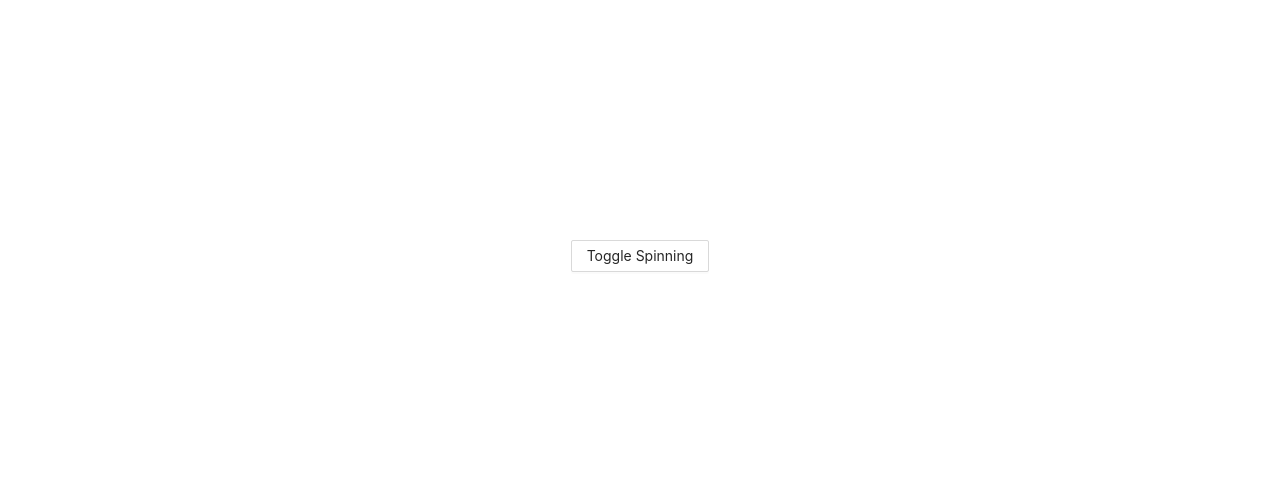
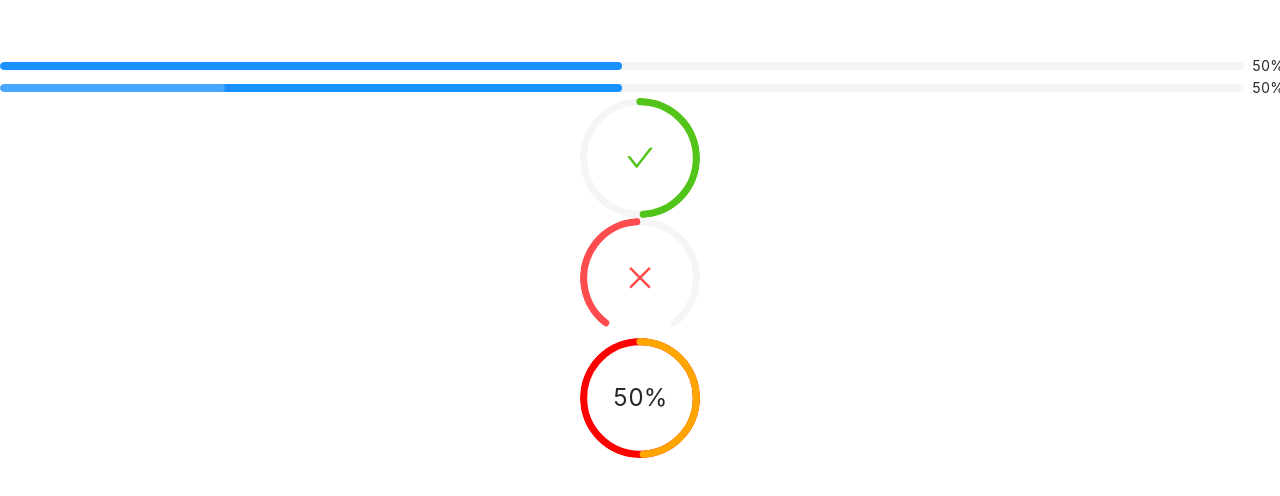
Before and after one commit to phucvu-1999/learning-antd, a React (Create React App) app: page / in a window 1280 px wide. Shown: the part 144-640 px from the top of the page. Built offline with nearby package versions, Linux system fonts and the light colour scheme.

Commit message:
Learning Progress in antd

```diff
--- a/src/App.tsx
+++ b/src/App.tsx
@@ -1,17 +1,24 @@
 import React, { useState } from "react";
-import { Spin, Button } from "antd";
+import { Progress } from "antd";
 
 import "antd/dist/antd.css";
 import "./App.css";
 
 function App() {
-  const [spinning, setSpinning] = useState(false);
-
   return (
     <div className="App">
       <header className="App-header">
-        <Spin spinning={spinning} />
-        <Button onClick={() => setSpinning(!spinning)}>Toggle Spinning</Button>
+        <Progress percent={50} />
+        <Progress percent={50} status="active" />
+        <Progress percent={50} type="circle" status="success" />
+        <Progress percent={50} status="exception" type="dashboard" />
+        <Progress
+          percent={50}
+          type="circle"
+          trailColor="red"
+          strokeColor="orange"
+          status="active"
+        />
       </header>
     </div>
   );
```
